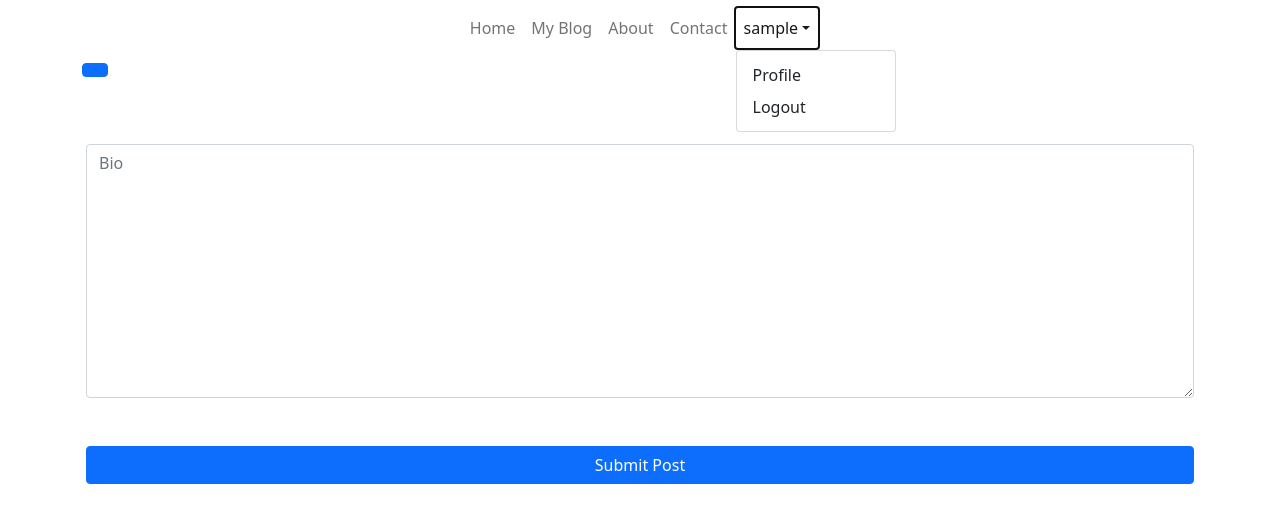
After one commit to jmkryzanski/MyPersonalWebsite, a Django app: page /profile/edit in a window 1280 px wide, after a click that opens the changed part. The commit adds this page. Shown: the top 523 px of the page. Run offline with Django 4.2, Linux system fonts and the light colour scheme; the visitor is signed in with stand-in values (Sample User, id 1).

Commit message:
user profile added

```diff
--- a/templates/website/base.html
+++ b/templates/website/base.html
@@ -22,7 +22,8 @@
             <a class="nav-link dropdown-toggle active" data-bs-toggle="dropdown" href="#"
                 role="button" aria-expanded="false">{{user.username}}</a>
             <ul class="dropdown-menu">
-                <li> <a class="dropdown-item" href="{% url 'logout' %}">Logout</a> </li>
+              <li> <a class="dropdown-item" href="{% url 'profile' %}">Profile</a> </li>
+              <li> <a class="dropdown-item" href="{% url 'logout' %}">Logout</a> </li>
             </ul>
         </li>
         </ul>
--- /dev/null
+++ b/templates/website/editProfile.html
@@ -0,0 +1,18 @@
+{% extends 'website/base.html' %}
+{% block content %}
+
+{{user.profile.bio}}
+
+    <form class="card-body text-center" method="POST">
+        {% csrf_token %}
+        <div class="row">
+            <label class="mt-5" for="bio"></label>
+            {{user.profile.bio}}
+            {{form.bio}}
+            <!--<label class="mt-5" for="user"></label>
+            {{form.user}}-->
+            <input class="btn btn-primary mt-5" type="submit" value="Submit Post"></button>
+        </div>
+    </form>
+
+{% endblock %}
--- a/templates/website/updatePost.html
+++ b/templates/website/updatePost.html
@@ -12,7 +12,7 @@
             {{form.author}}
             <label class="mt-5" for="body"></label>
             {{form.body}}
-            <input class="btn btn-primary mt-5" type="submit" value="Submit Post"></button>
+            <input class="btn btn-primary mt-5" type="submit" value="Update Post"></button>
         </div>
     </form>
 </div>
--- a/website/admin.py
+++ b/website/admin.py
@@ -1,4 +1,5 @@
 from django.contrib import admin
-from .models import Post
+from .models import Post, Profile
 
 admin.site.register(Post)
+admin.site.register(Profile)
--- a/website/forms.py
+++ b/website/forms.py
@@ -1,5 +1,6 @@
 from django import forms
-from .models import Post
+from django.forms import fields
+from .models import Post, Profile, User
 
 class PostForm(forms.ModelForm):
     class Meta:
@@ -15,3 +16,15 @@
                 'placeholder': 'Body'
             }),
         }
+
+class ProfileForm(forms.ModelForm):
+    class Meta:
+        model = Profile
+        #fields = '__all__'
+        fields = ('bio',)
+        widgets = {
+            'bio': forms.Textarea(attrs={
+                'class': 'form-control',
+                'placeholder': 'Bio'
+            }),
+        }
--- a/website/models.py
+++ b/website/models.py
@@ -9,3 +9,10 @@
 
     def __str__(self) -> str:
         return self.title + ' | ' + str(self.author)
+
+class Profile(models.Model):
+    user = models.OneToOneField(User, null=True, on_delete=models.CASCADE)
+    bio = models.TextField(max_length=10000)
+
+    def __str__(self):
+        return str(self.user)
--- a/website/urls.py
+++ b/website/urls.py
@@ -11,4 +11,6 @@
     path('contact', views.contact, name="contact"),
     path('addPost', views.addPost, name="addPost"),
     path('deletePost/<int:id>', views.deletePost, name="deletePost"),
+    path('profile', views.profile, name="profile"),
+    path('profile/edit', views.editProfile, name="edit"),
 ]
--- a/website/views.py
+++ b/website/views.py
@@ -1,6 +1,6 @@
 from django.shortcuts import redirect, render
-from .models import Post
-from .forms import PostForm
+from .models import Post, Profile
+from .forms import PostForm, ProfileForm
 from django.contrib.auth.forms import UserCreationForm
 from django.contrib.auth import authenticate, login
 from django.contrib.auth.forms import AuthenticationForm
@@ -81,3 +81,39 @@
 
 def contact(request):
     return render(request, 'website/contact.html')
+
+def viewProfile(request):
+    profile = Profile.objects.all()
+    form = ProfileForm()
+    if request.method == 'POST':
+        if form.is_valid():
+            form.save()
+            return redirect('website/myblog.html')
+
+    context = {
+        'profile': profile,
+        'form': form,
+    }
+    return render(request, 'website/viewProfile.html', context)
+
+@login_required
+def profile(request):
+    return render(request, 'website/profile.html')
+
+@login_required
+def editProfile(request):
+    profile = Profile.objects.all()
+    if request.method == 'POST':
+        form = ProfileForm(request.POST, instance=request.user.profile)
+        form.actual_user = request.user
+        if form.is_valid():
+            form.save()
+            return redirect('profile')
+    else:
+        form = ProfileForm()
+
+    context = {
+        'form': form,
+        'profile': profile,
+    }
+    return render(request, 'website/editProfile.html', context)
```
Also changed, not shown: templates/website/profile.html (added, +8 -0 lines), website/migrations/0002_profile.py (added), website/migrations/0003_delete_profile.py (added), website/migrations/0004_profile.py (added).
